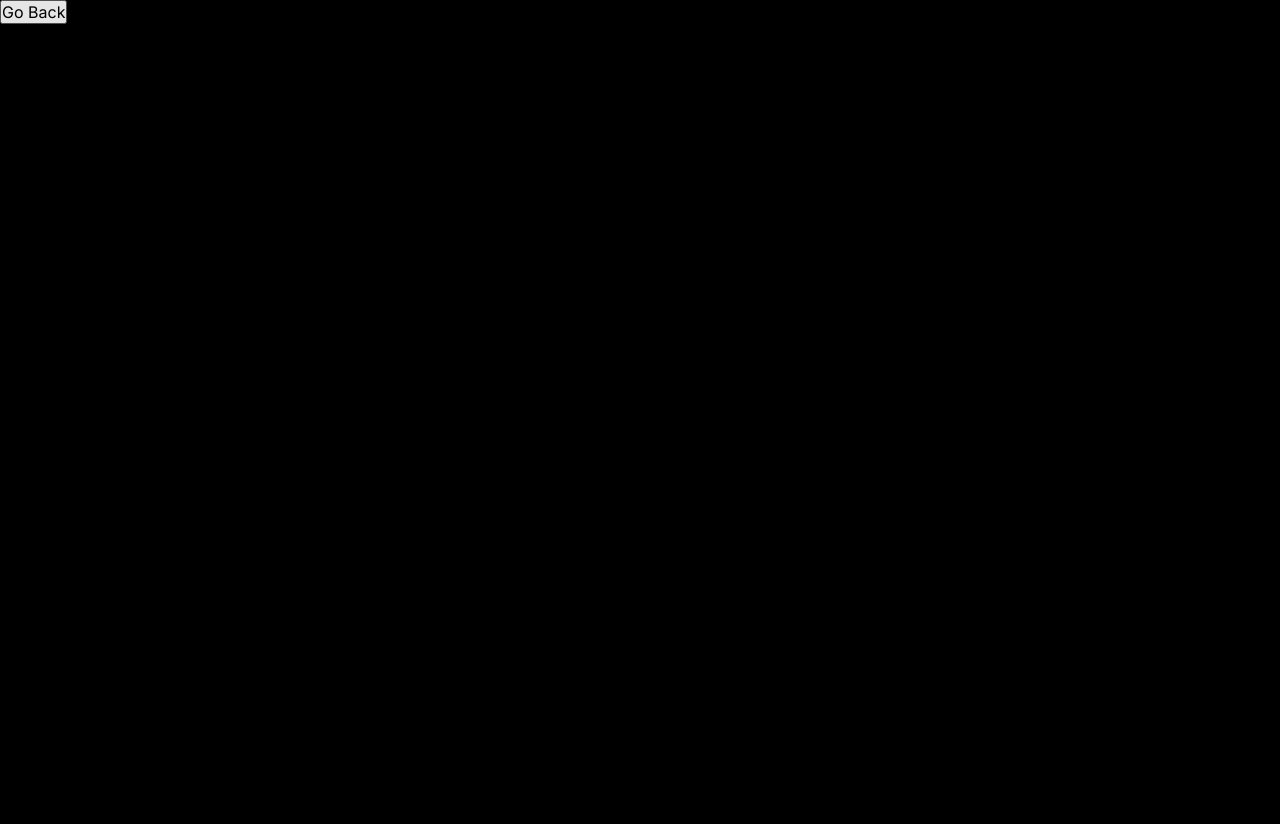
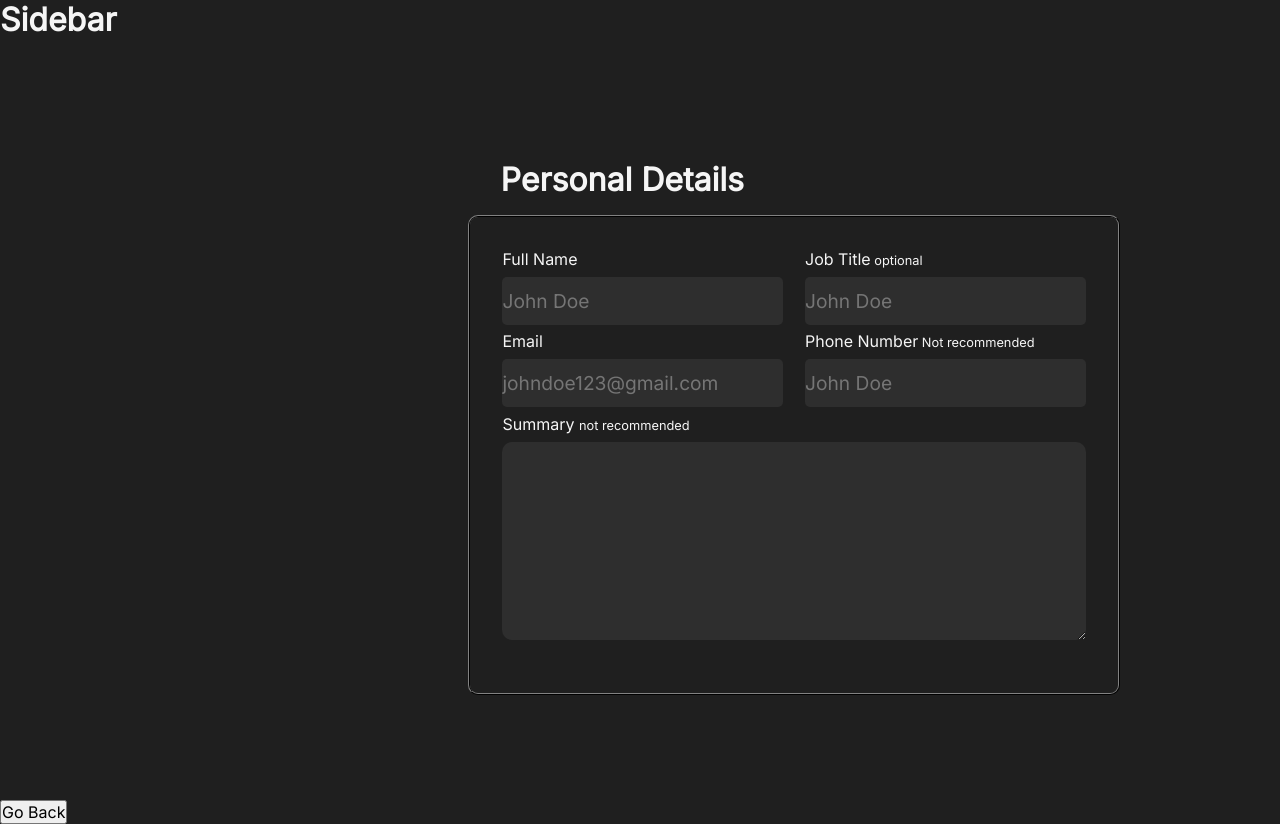
Before and after one commit to dekateshantanu015/resume-builder, a React (Vite) app: page / in a window 1280 px wide. Both pictures are taken after a click on the button "Get Started!". Before the commit the page ends 800 px from the top, so only its background shows below. Built offline with nearby package versions, Linux system fonts and the light colour scheme.

Commit message:
Create form component and added intial styling

```diff
--- a/src/App.css
+++ b/src/App.css
@@ -1,6 +1,7 @@
 :root {
-  --color-bg: black;
+  --color-bg: #1f1f1f;
   --color-text: whitesmoke;
+  --input-bg: rgb(46, 46, 46);
 }
 
 *,
@@ -34,3 +35,8 @@ body {
 h1 {
   font-size: 9rem;
 }
+
+h3 {
+  font-weight: 700;
+  font-size: 2rem;
+}
--- a/src/App.jsx
+++ b/src/App.jsx
@@ -23,6 +23,7 @@ function App() {
         <MainPage />
       )}
       {!showIntroPage && <button onClick={handleGoBack}>Go Back</button>}
+      {/* i've not changed the mainpage to default as in the gi repo of sandeep */}
     </div>
   );
 }
--- /dev/null
+++ b/src/components/Form.jsx
@@ -0,0 +1,49 @@
+const Personal = () => {
+  return (
+    <>
+      <div className="personal-input-container">
+        <label>
+          <span>Full Name</span>
+          <input type="text" placeholder="John Doe" />
+        </label>
+        <label>
+          <span>
+            Job Title
+            <span> optional</span>
+          </span>
+          <input type="text" placeholder="John Doe" />
+        </label>
+        <label>
+          <span>Email</span>
+          <input type="email" placeholder="johndoe123@gmail.com" />
+        </label>
+        <label>
+          <span>
+            Phone Number
+            <span> Not recommended</span>
+          </span>
+          <input type="text" placeholder="John Doe" />
+        </label>
+      </div>
+      <label className="summary-label">
+        <span>
+          Summary <span> not recommended</span>
+        </span>
+        <textarea></textarea>
+      </label>
+    </>
+  );
+};
+
+const Form = () => {
+  return (
+    <div className="form-container">
+      <h3>Personal Details</h3>
+      <form className="form">
+        <Personal />
+      </form>
+    </div>
+  );
+};
+
+export default Form;
--- /dev/null
+++ b/src/components/MainPage.css
@@ -0,0 +1,95 @@
+.main-container {
+  height: 100%;
+  display: flex;
+  gap: 2rem;
+}
+
+.sidebar {
+  flex-shrink: 1;
+  width: 5%;
+}
+
+.form-container {
+  flex: 1 1 auto;
+  /* padding: 10rem 10rem 10rem 25rem; */
+  padding: 10rem;
+  padding-left: 20rem;
+}
+
+.form-container h3 {
+  margin-left: 2rem;
+}
+
+.form {
+  border: 2px ridge var(--input-bg);
+  border-radius: 10px;
+  margin-top: 1rem;
+  height: 100%;
+  padding: 2rem;
+  display: flex;
+  flex-direction: column;
+  position: relative;
+  max-width: 1100px;
+}
+
+.form::after {
+  content: "";
+  background: linear-gradient(transparent, mediumslateblue, transparent);
+  height: 150px;
+  width: 1px;
+  position: absolute;
+  left: -2px;
+  top: 75%;
+  opacity: 0;
+  transition: top 800ms ease, opacity 800ms ease;
+}
+
+.form:hover::after {
+  top: 0;
+  opacity: 1;
+}
+
+.personal-input-container {
+  display: flex;
+  flex-wrap: wrap;
+  justify-content: space-between;
+  height: 40%;
+}
+
+.form label {
+  min-width: 48%;
+  display: flex;
+  flex-direction: column;
+  gap: 0.5rem;
+}
+
+.form input,
+.form textarea {
+  background-color: var(--input-bg);
+  color: var(--color-text);
+  font-size: 1.2rem;
+}
+
+.form input[type="text"],
+.form input[type="email"] {
+  height: 3rem;
+  appearance: none;
+  border: none;
+  border-radius: 5px;
+}
+
+label > span > span {
+  font-weight: 200;
+  font-size: 0.8rem;
+}
+
+.summary-label {
+  flex: 1 0 auto;
+}
+
+.summary-label textarea {
+  height: 80%;
+  appearance: none;
+  border: none;
+  border-radius: 10px;
+}
--- a/src/components/MainPage.jsx
+++ b/src/components/MainPage.jsx
@@ -1,5 +1,17 @@
+import React, { useState } from "react";
+import Form from "./Form";
+import SideBar from "./SideBar";
+import "./MainPage.css";
+
 const MainPage = () => {
-  return <div className="main-container"></div>;
+  const [editingMode, setEditingMode] = useState(0); // 0 - full page, 1 - side-by-side
+
+  return (
+    <div className="main-container">
+      <SideBar />
+      <Form />
+    </div>
+  );
 };
 
 export default MainPage;
--- /dev/null
+++ b/src/components/SideBar.jsx
@@ -0,0 +1,11 @@
+import React from "react";
+
+function SideBar() {
+  return (
+    <div>
+      <h3>Sidebar</h3>
+    </div>
+  );
+}
+
+export default SideBar;
```
